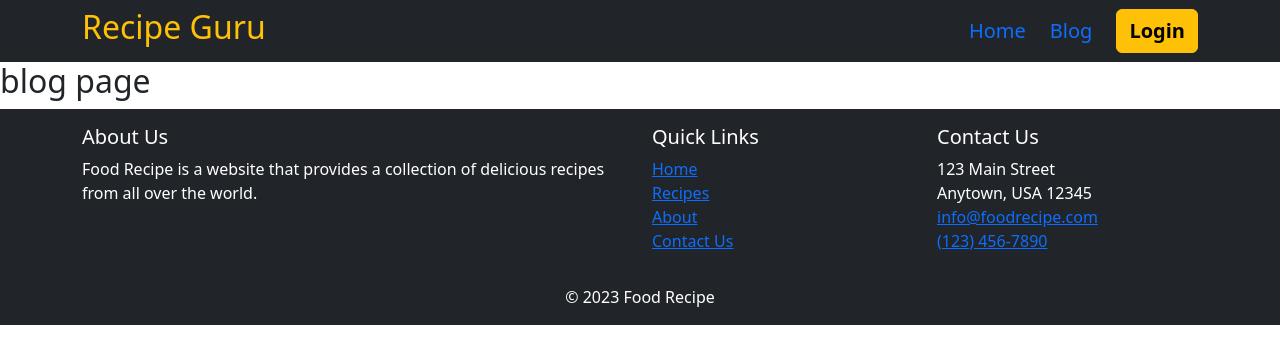
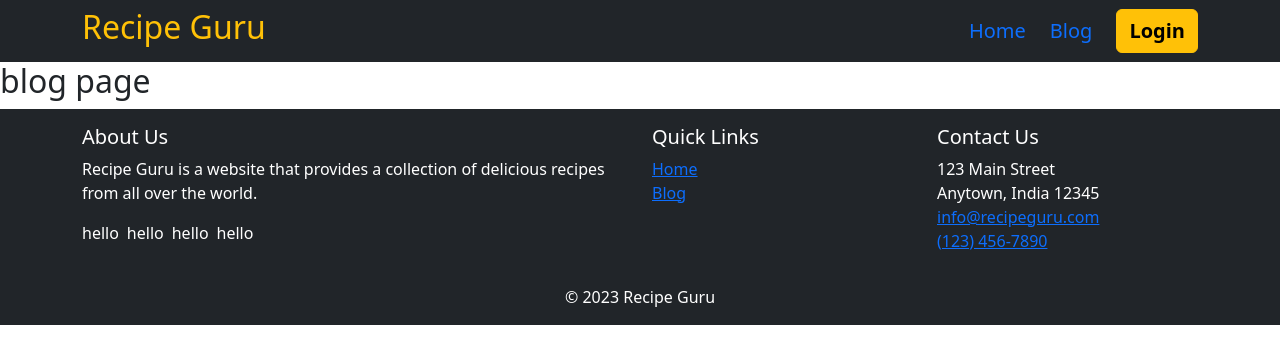
Before and after one commit to Chandan-Chandra-shil/recipe-guru-client, a React (Vite) app: page /blog in a window 1280 px wide. Shown: the top 364 px of the page. Built offline with nearby package versions, Linux system fonts and the light colour scheme.

Commit message:
hide firebase config

```diff
--- a/src/components/Footer/Footer.jsx
+++ b/src/components/Footer/Footer.jsx
@@ -1,5 +1,6 @@
 import React from 'react';
 import { Col, Container, Row } from 'react-bootstrap';
+import { Link } from 'react-router-dom';
 
 const Footer = () => {
   return (
@@ -10,24 +11,24 @@ const Footer = () => {
             <Col xs={12} md={6}>
               <h5>About Us</h5>
               <p>
-                Food Recipe is a website that provides a collection of delicious
+                Recipe Guru is a website that provides a collection of delicious
                 recipes from all over the world.
               </p>
+              <div className='gap-2 d-flex'>
+                <span>hello</span>
+                <span>hello</span>
+                <span>hello</span>
+                <span>hello</span>
+              </div>
             </Col>
             <Col xs={12} md={3}>
               <h5>Quick Links</h5>
               <ul className="list-unstyled">
                 <li>
-                  <a href="/">Home</a>
+                  <Link to="/">Home</Link>
                 </li>
                 <li>
-                  <a href="/recipes">Recipes</a>
-                </li>
-                <li>
-                  <a href="/about">About</a>
-                </li>
-                <li>
-                  <a href="/contact">Contact Us</a>
+                  <Link to="/blog">Blog</Link>
                 </li>
               </ul>
             </Col>
@@ -35,9 +36,9 @@ const Footer = () => {
               <h5>Contact Us</h5>
               <ul className="list-unstyled">
                 <li>123 Main Street</li>
-                <li>Anytown, USA 12345</li>
+                <li>Anytown, India 12345</li>
                 <li>
-                  <a href="mailto:info@foodrecipe.com">info@foodrecipe.com</a>
+                  <a href="mailto:info@foodrecipe.com">info@recipeguru.com</a>
                 </li>
                 <li>
                   <a href="tel:+1234567890">(123) 456-7890</a>
@@ -47,7 +48,7 @@ const Footer = () => {
           </Row>
           <Row className="mt-3">
             <Col xs={12} className="text-center">
-              <p className="mb-0">&copy; 2023 Food Recipe</p>
+              <p className="mb-0">&copy; 2023 Recipe Guru</p>
             </Col>
           </Row>
         </Container>
--- a/src/components/Home/AboutUs/AboutUs.jsx
+++ b/src/components/Home/AboutUs/AboutUs.jsx
@@ -16,7 +16,7 @@ const AboutUs = () => {
               />
             </Col>
             <Col md={8}>
-              <h2 className=" mb-5 text-warning">About Us</h2>
+              <h2 className="  text-warning">About Us</h2>
 
               <p>
                 Recipe Guru website, we are passionate about bringing the
--- a/src/firebase/firebase.Config.js
+++ b/src/firebase/firebase.Config.js
@@ -4,16 +4,17 @@ import { initializeApp } from "firebase/app";
 // https://firebase.google.com/docs/web/setup#available-libraries
 
 // Your web app's Firebase configuration
+
 const firebaseConfig = {
-  apiKey: "AIzaSyA0bsa5ySZjls7XsdgmCRErQXbI7JKOEZM",
-  authDomain: "recipe-guru-5e668.firebaseapp.com",
-  projectId: "recipe-guru-5e668",
-  storageBucket: "recipe-guru-5e668.appspot.com",
-  messagingSenderId: "1004561932636",
-  appId: "1:1004561932636:web:8b3f6c81bb5d1643816199",
+  apiKey: import.meta.env.VITE_apiKey,
+  authDomain: import.meta.env.VITE_authDomain,
+  projectId: import.meta.env.VITE_projectId,
+  storageBucket: import.meta.env.VITE_storageBucket,
+  messagingSenderId: import.meta.env.VITE_messagingSenderId,
+  appId: import.meta.env.VITE_appId,
+
 };
 
 // Initialize Firebase
 const app = initializeApp(firebaseConfig);
-
 export default app;
```
